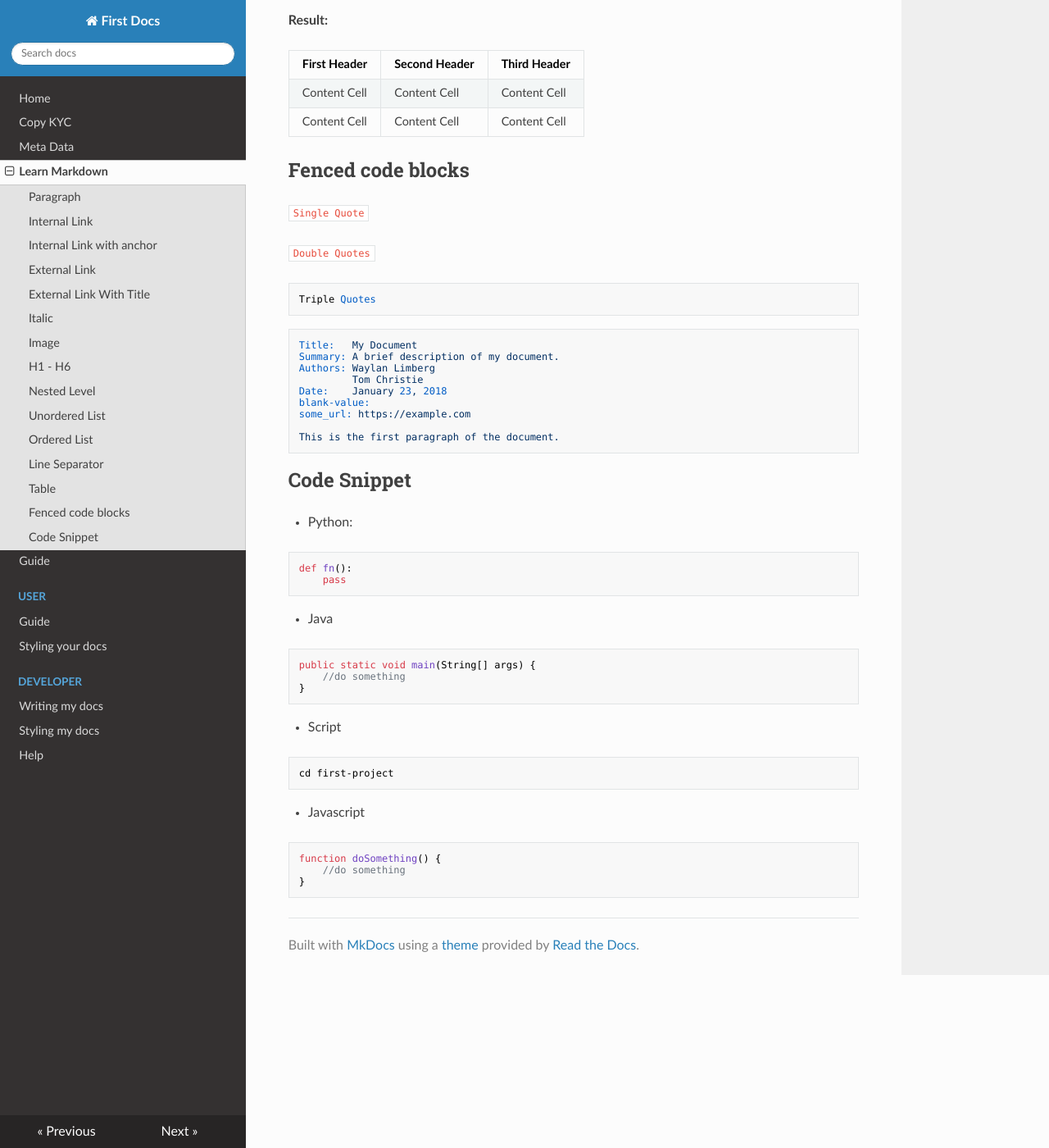
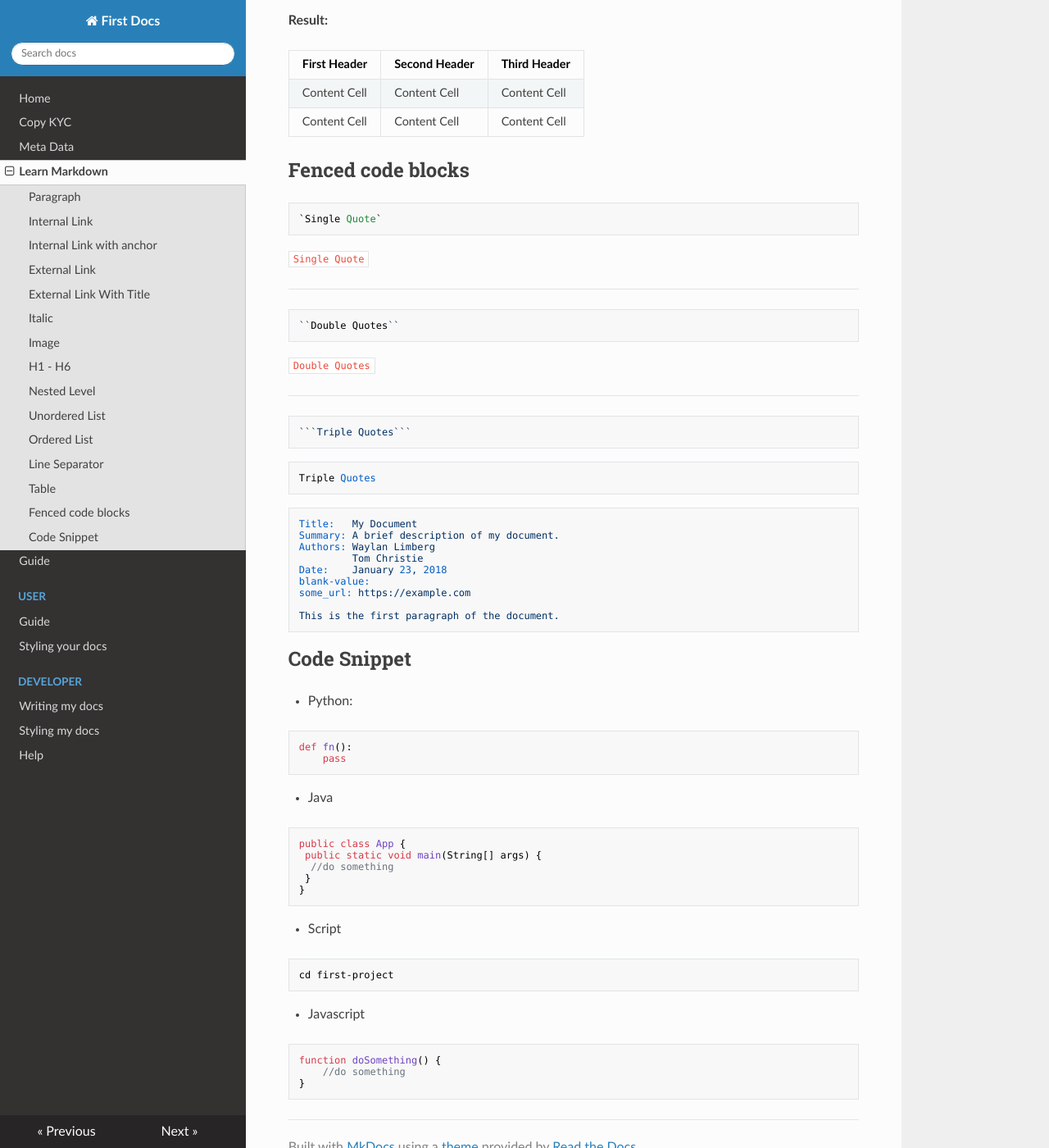
Before and after one commit to laithoura/learn-mkdocs, an MkDocs documentation site: the page built from docs/markdown.md, in a window 1280 px wide and 1400 px high, scrolled down 3889 px. Shown: the whole window at 82% size. Built offline with MkDocs 1.6.1, drawn with Linux system fonts in a browser that asks for light colours; nearby versions of some CDN libraries.

Commit message:
refactor: learn markdown syntaxes

````diff
--- a/docs/markdown.md
+++ b/docs/markdown.md
@@ -130,9 +130,24 @@ Content Cell  | Content Cell
 
 ## Fenced code blocks
 
+```
+`Single Quote`
+```
+
 `Single Quote`
 
+***
+
+```
 ``Double Quotes``
+```
+``Double Quotes``
+
+***
+
+```
+```Triple Quotes```
+```
 
 ```
 Triple Quotes
@@ -159,8 +174,10 @@ def fn():
 ```
 - Java
 ```Java
-public static void main(String[] args) {
-    //do something
+public class App {
+ public static void main(String[] args) {
+  //do something
+ }
 }
 ```
 - Script
--- a/mkdocs.yml
+++ b/mkdocs.yml
@@ -1,7 +1,8 @@
 site_name: First Docs
 site_url: https://laithoura.github.io/learn-mkdocs/
 # DEV: http://127.0.0.1:8000/ ||
-# LIVE: https://laithoura.github.io/learn-mkdocs/ => Note: Don't forget to update relative in `custom_theme\404.html`. Check readme for details.
+# LIVE: https://laithoura.github.io/learn-mkdocs/
+# => Note: Don't forget to update relative path in `custom_theme\404.html`. Check readme for details.
 
 nav:
     - Home: index.md
````
Also changed, not shown: 1 other file.
